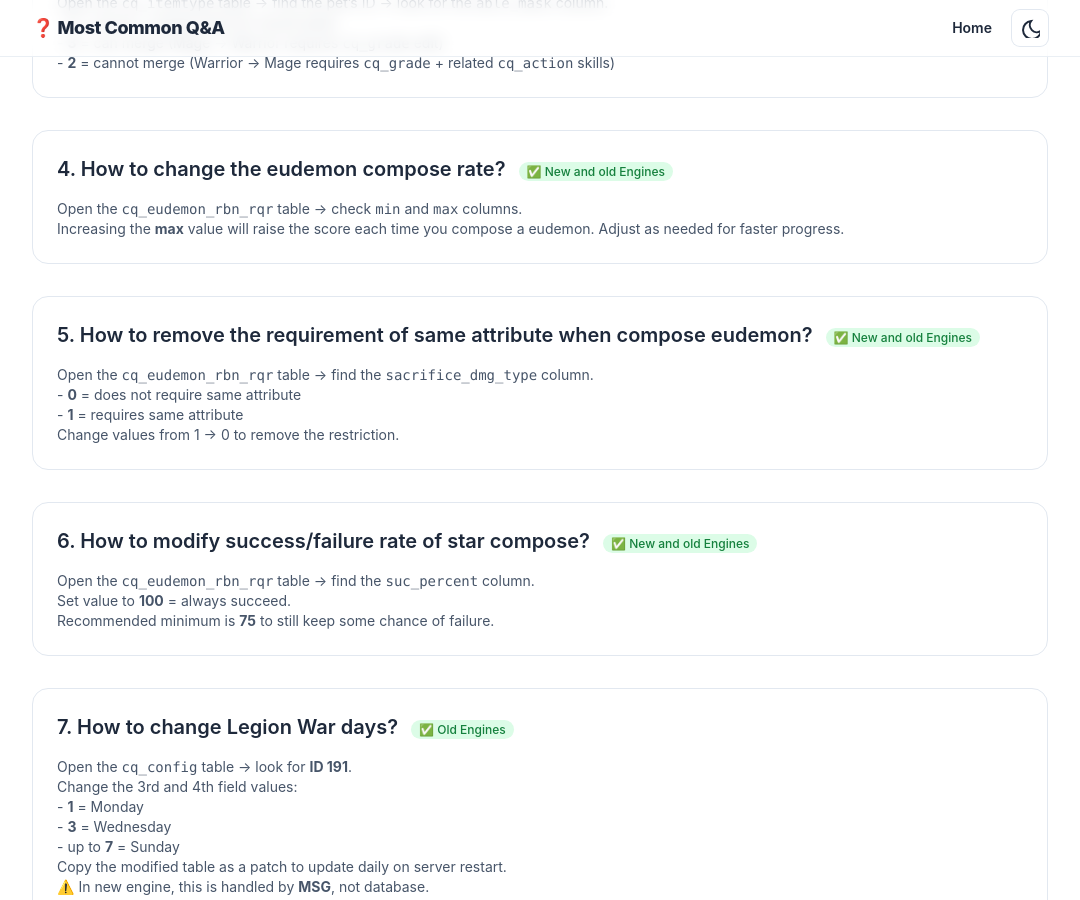
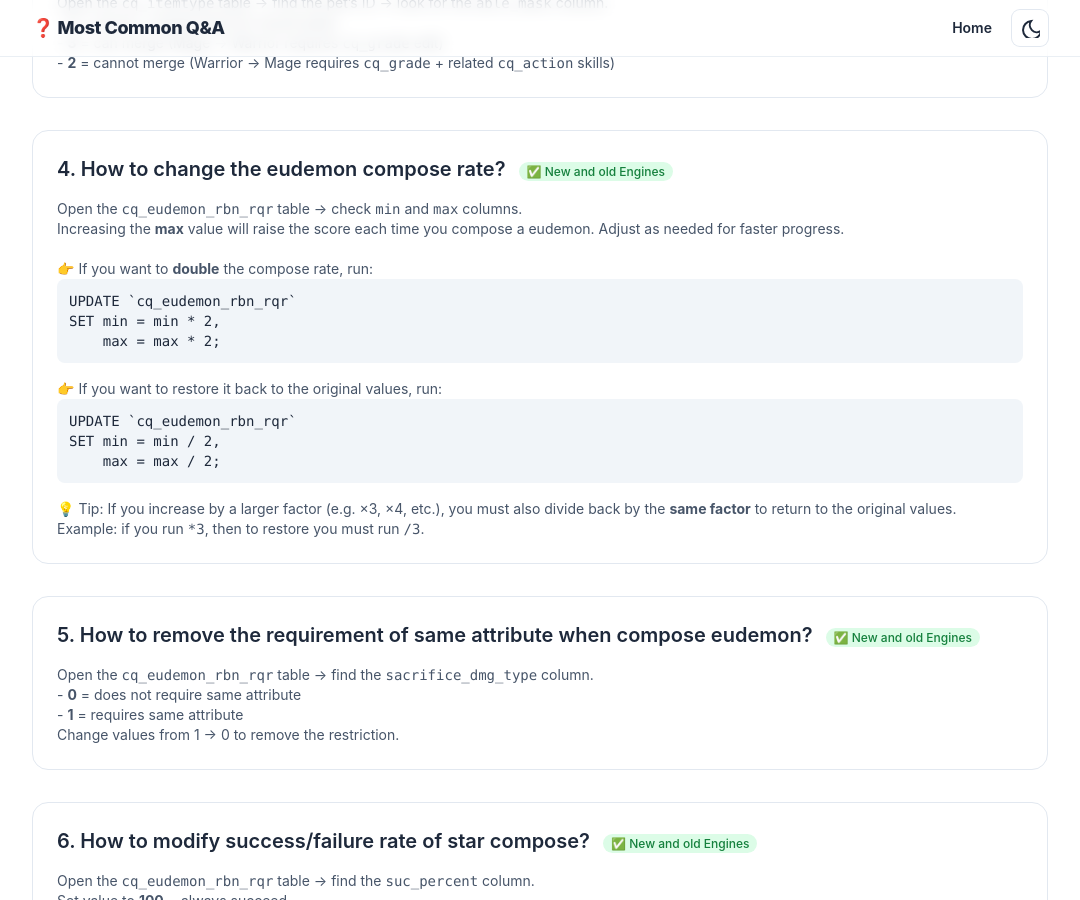
Before and after one commit to duaselipar/duaselipar.github.io, a Jekyll site: the page guide/frequently-asked-questions.html, which Jekyll copies as it is, in a window 1280 px wide and 900 px high, scrolled down 537 px. Shown: the whole window, without its empty margins (100-1180 px from the left). Built offline with Jekyll 4.4.1, drawn with Linux system fonts in a browser that asks for light colours; nearby versions of some CDN libraries.

Commit message:
Updated content

```diff
--- a/guide/frequently-asked-questions.html
+++ b/guide/frequently-asked-questions.html
@@ -107,9 +107,25 @@
   </h2>
   <p class="text-sm text-slate-600 dark:text-slate-400">
     Open the <code>cq_eudemon_rbn_rqr</code> table → check <code>min</code> and <code>max</code> columns.<br>
-    Increasing the <b>max</b> value will raise the score each time you compose a eudemon. Adjust as needed for faster progress.
+    Increasing the <b>max</b> value will raise the score each time you compose a eudemon. Adjust as needed for faster progress.<br><br>
+    👉 If you want to <b>double</b> the compose rate, run:
+  </p>
+  <pre class="bg-slate-100 dark:bg-slate-900 p-3 rounded-lg overflow-x-auto text-sm"><code>UPDATE `cq_eudemon_rbn_rqr`
+SET min = min * 2,
+    max = max * 2;</code></pre>
+  <p class="text-sm text-slate-600 dark:text-slate-400 mt-4">
+    👉 If you want to restore it back to the original values, run:
+  </p>
+  <pre class="bg-slate-100 dark:bg-slate-900 p-3 rounded-lg overflow-x-auto text-sm"><code>UPDATE `cq_eudemon_rbn_rqr`
+SET min = min / 2,
+    max = max / 2;</code></pre>
+  <p class="text-sm text-slate-600 dark:text-slate-400 mt-4">
+    💡 Tip: If you increase by a larger factor (e.g. ×3, ×4, etc.), you must also divide back by the <b>same factor</b> to return to the original values.<br>
+    Example: if you run <code>*3</code>, then to restore you must run <code>/3</code>.
   </p>
 </section>
+
+
 
 <!-- Q5 -->
 <section class="rounded-2xl border border-slate-200 dark:border-slate-800 bg-white dark:bg-slate-950 p-6 mb-8">
```
